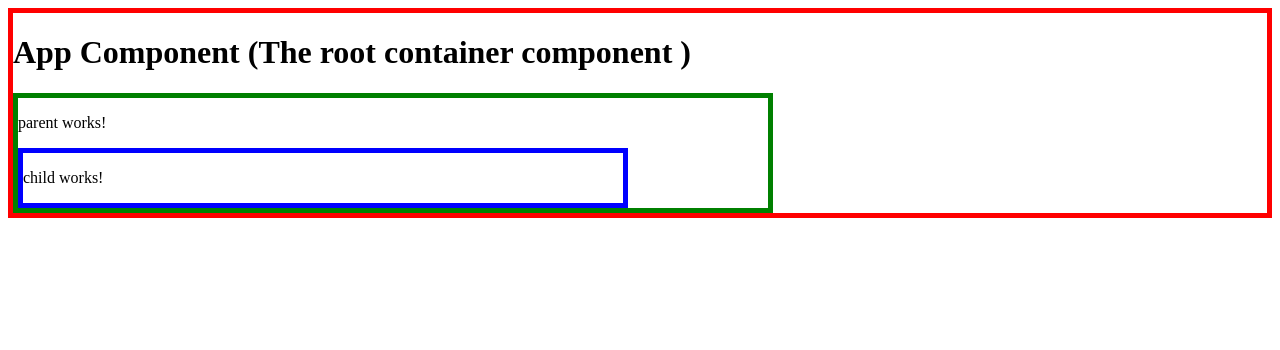
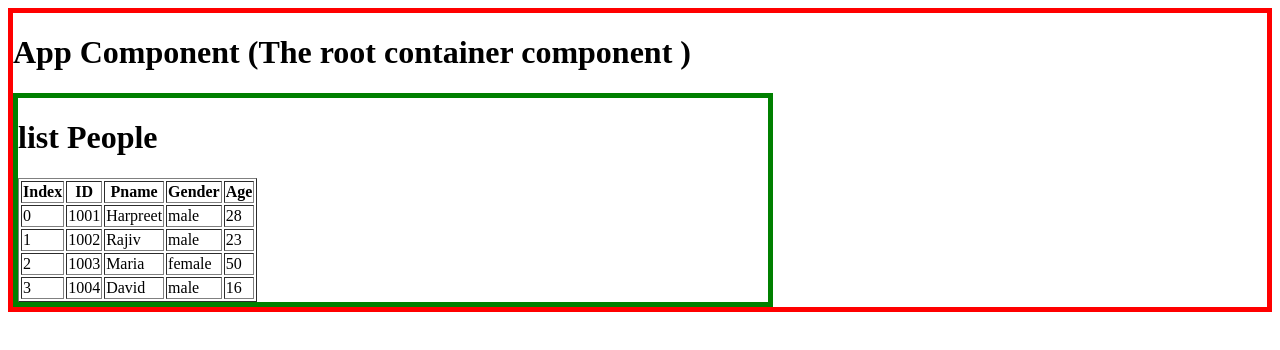
Before and after one commit to jackofalltradesprogrammer/AngularBootCamp, an Angular app: page / in a window 1280 px wide. Shown: the top 350 px of the page. Built offline with nearby package versions, Linux system fonts and the light colour scheme.

Commit message:
D^ - Create PersonList and PersonCount Components with PERSON Interface and class

```diff
--- a/src/app/app.component.html
+++ b/src/app/app.component.html
@@ -1,6 +1,6 @@
 <div style="border:red 5px solid">
   <h1>App Component (The root container component )</h1>
 
-  <app-parent></app-parent>
+  <app-person-list></app-person-list>
 
 </div>
--- /dev/null
+++ b/src/app/person-count/person-count.component.html
@@ -0,0 +1,3 @@
+<p>
+  person-count works!
+</p>
--- /dev/null
+++ b/src/app/person-count/person-count.component.ts
@@ -0,0 +1,27 @@
+import { Component, OnInit } from '@angular/core';
+
+@Component({
+  selector: 'app-person-count',
+  templateUrl: './person-count.component.html',
+  styleUrls: ['./person-count.component.css']
+})
+export class PersonCountComponent implements OnInit {
+
+  constructor() { }
+
+  ngOnInit() {
+  }
+
+  All(){
+
+  }
+
+  Male(){
+
+  }
+
+  Female(){
+
+  }
+
+}
--- /dev/null
+++ b/src/app/person-list/person-list.component.html
@@ -0,0 +1,20 @@
+<div style="border:green 5px solid; width:750px">
+  <h1>list People</h1>
+
+  <table border="1">
+    <tr>
+      <th>Index</th>
+      <th>ID</th>
+      <th>Pname</th>
+      <th>Gender</th>
+      <th>Age</th>
+    </tr>
+    <tr *ngFor = 'let p of personList; let i = index'>
+      <td>{{i}}</td>
+      <td>{{p.id}}</td>
+      <td>{{p.pname}}</td>
+      <td>{{p.gender}}</td>
+      <td>{{p.age}}</td>
+    </tr>
+  </table>
+</div>
--- /dev/null
+++ b/src/app/person-list/person-list.component.ts
@@ -0,0 +1,30 @@
+import { Component, OnInit } from '@angular/core';
+import { PersonList, IPerson } from './person';
+
+@Component({
+  selector: 'app-person-list',
+  templateUrl: './person-list.component.html',
+  styleUrls: ['./person-list.component.css']
+})
+export class PersonListComponent implements OnInit {
+
+  personList: IPerson[];
+  constructor() {
+    this.personList = new Array<IPerson> (
+      {id:1001, pname:'Harpreet', gender:'male', age:28 },
+      {id:1002, pname:'Rajiv', gender:'male', age:23 },
+      {id:1003, pname:'Maria', gender:'female', age:50 },
+      {id:1004, pname:'David', gender:'male', age:16 }
+    );
+    // this.personList = [
+    //   {id:1001, pname:'Harpreet', gender:'male', age:28 },
+    //   {id:1002, pname:'Rajiv', gender:'male', age:23 },
+    //   {id:1003, pname:'Maria', gender:'female', age:50 },
+    //   {id:1004, pname:'David', gender:'male', age:16 }
+    // ];
+  }
+
+  ngOnInit() {
+  }
+
+}
--- /dev/null
+++ b/src/app/person-list/person.ts
@@ -0,0 +1,21 @@
+export interface IPerson{
+    id:number;
+    pname:string;
+    gender:string;
+    age:number;
+}
+
+export class PersonList implements IPerson{
+    id:number;
+    pname:string;
+    gender:string;
+    age:number;
+
+    constructor(id?:number, pname?:string, gender?:string, age?:number) {
+        this.id = id;
+        this.pname = pname;
+        this.gender = gender;
+        this.age = age;
+
+    }
+}
```
Also changed, not shown: src/app/app.module.ts (+5 -4 lines), src/app/person-count/person-count.component.css (added), src/app/person-list/person-list.component.css (added), 2 other files (tests, documents, lock files or other folders).
